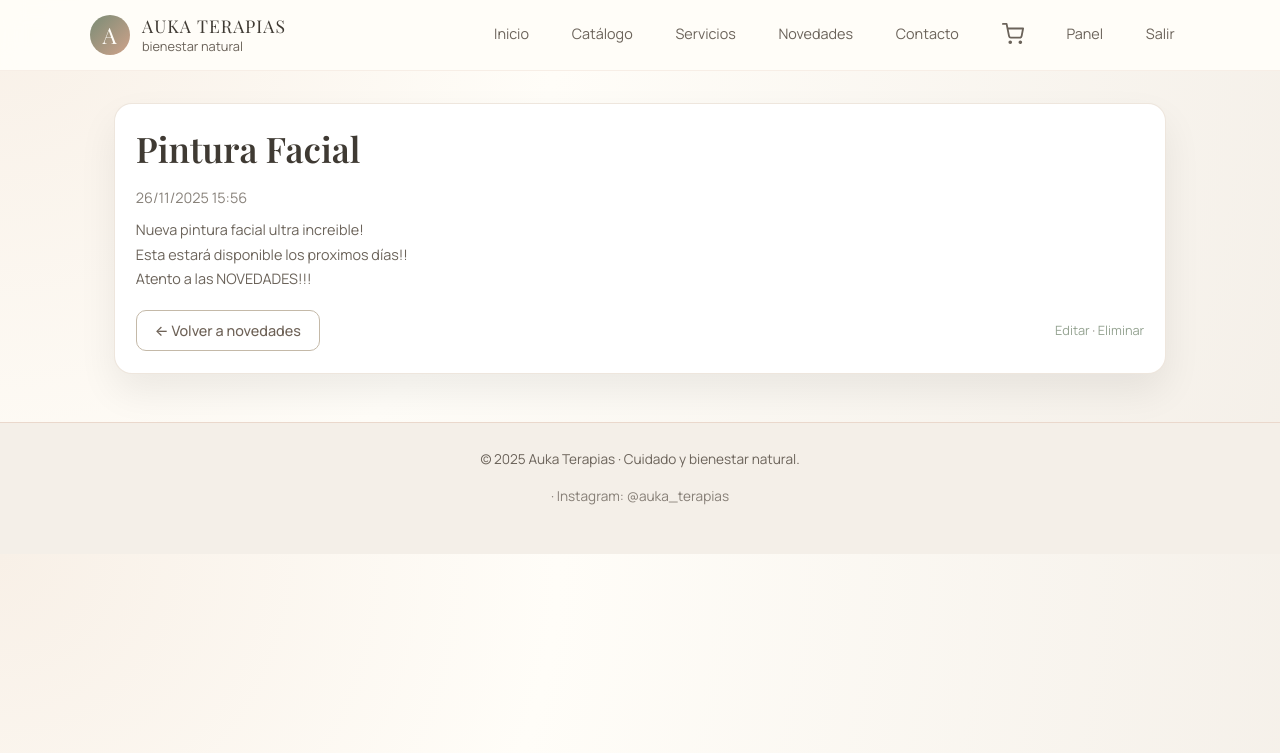
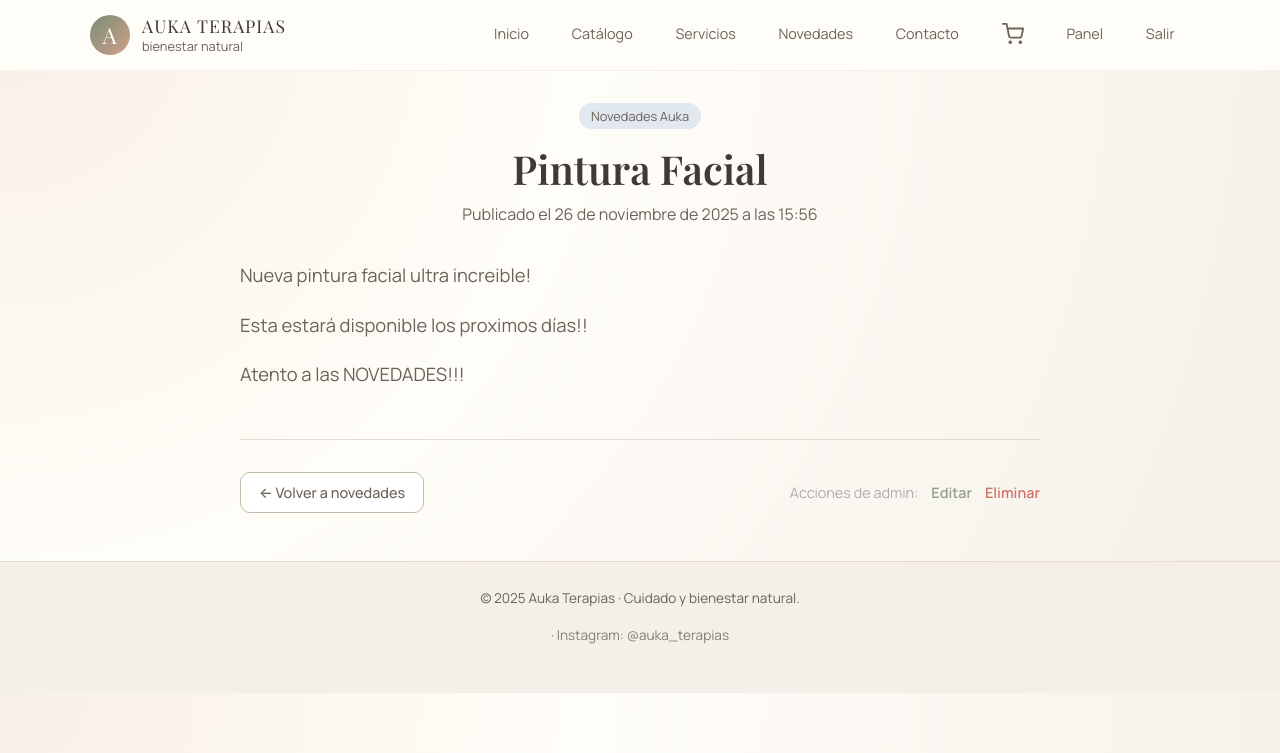
Before and after one commit to BastianOlave/Auka, a Django app: page /novedades/4/ in a window 1280 px wide. Shown: the top 753 px of the page. Run offline with Django 5.2, Linux system fonts and the light colour scheme; a user stored in the database is signed in; data comes from the database, SQL or seed files in the repository; both versions use the stored data as it was after the commit.

Commit message:
commit final

```diff
--- a/novedades/templates/novedades/novedades_detalles.html
+++ b/novedades/templates/novedades/novedades_detalles.html
@@ -1,26 +1,51 @@
 {% extends 'core/base.html' %}
+{% load static %}
+
 {% block title %}{{ noticia.titulo }} - Novedades{% endblock %}
 
 {% block content %}
-<article class="card">
-    <h1>{{ noticia.titulo }}</h1>
-    <p class="meta">{{ noticia.creado_en|date:"d/m/Y H:i" }}</p>
 
-    <div>
+<article style="max-width: 800px; margin: 0 auto; padding: 0;">
+
+    <header style="text-align: center; margin-bottom: 2rem;">
+        <span class="tag" style="margin-bottom: 1rem; display: inline-block; background: #E2E8F0; padding: 4px 12px; border-radius: 20px; font-size: 0.8rem;">
+            Novedades Auka
+        </span>
+
+        <h1 style="font-size: 2.5rem; margin-bottom: 0.5rem; line-height: 1.2;">
+            {{ noticia.titulo }}
+        </h1>
+
+        <p style="color: var(--color-text-soft);">
+            Publicado el {{ noticia.creado_en|date:"d \d\e F \d\e Y" }} a las {{ noticia.creado_en|date:"H:i" }}
+        </p>
+    </header>
+
+    {% if noticia.imagen %}
+        <div style="margin-bottom: 2rem; border-radius: 18px; overflow: hidden; box-shadow: 0 10px 30px rgba(0,0,0,0.08);">
+            <img src="{{ noticia.imagen.url }}" alt="{{ noticia.titulo }}" style="width: 100%; display: block;">
+        </div>
+    {% endif %}
+
+    <div style="font-size: 1.15rem; line-height: 1.8; color: #4a4a4a; margin-bottom: 3rem;">
         {{ noticia.contenido|linebreaks }}
     </div>
 
-    <div class="card-footer">
+    <footer style="border-top: 1px solid #e0dcd3; padding-top: 2rem; margin-top: 3rem; display: flex; justify-content: space-between; align-items: center; flex-wrap: wrap; gap: 1rem;">
+
         <a href="{% url 'novedades:novedades_lista' %}" class="btn btn-ghost">
             ← Volver a novedades
         </a>
 
         {% if user.is_authenticated %}
-            <span class="meta">
-                <a href="{% url 'novedades:actualizar_novedades' noticia.pk %}">Editar</a> ·
-                <a href="{% url 'novedades:eliminar_novedades' noticia.pk %}">Eliminar</a>
-            </span>
+            <div class="meta" style="font-size: 0.9rem;">
+                <span style="color: #999; margin-right: 10px;">Acciones de admin:</span>
+                <a href="{% url 'novedades:actualizar_novedades' noticia.pk %}" style="font-weight: bold; margin-right: 10px;">Editar</a>
+                <a href="{% url 'novedades:eliminar_novedades' noticia.pk %}" style="color: #C6554B; font-weight: bold;">Eliminar</a>
+            </div>
         {% endif %}
-    </div>
+    </footer>
+
 </article>
+
 {% endblock %}
```
Also changed, not shown: novedades/templates/novedades/lista_de_novedades.html (+47 -17 lines), db.sqlite3.
